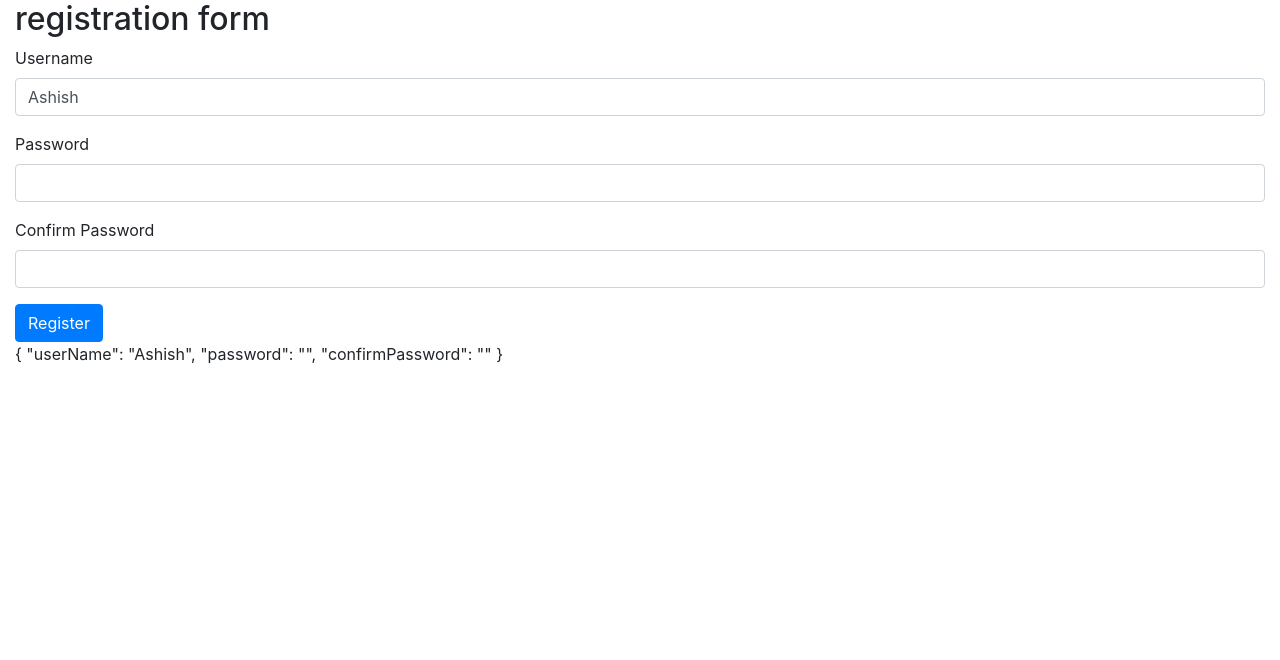
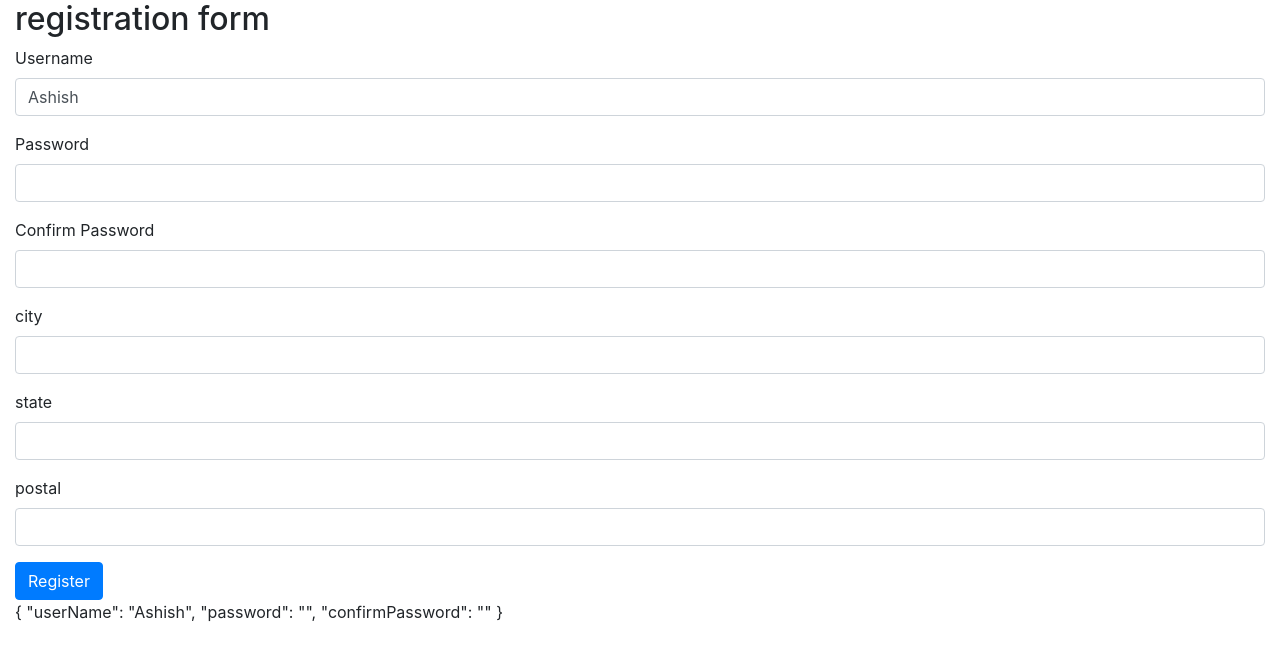
Before and after one commit to Ashish3832/angular-classdrivenform, an Angular app: page / in a window 1280 px wide. Shown: the top 660 px of the page. Built offline with nearby package versions, Linux system fonts and the light colour scheme.

Commit message:
1 file modified

```diff
--- a/src/app/app.component.html
+++ b/src/app/app.component.html
@@ -16,6 +16,23 @@
       <input type="password" formControlName="confirmPassword" class="form-control">
     </div>
 
+    <div>
+      <div class="form-group">
+        <label>city</label>
+        <input type="text" class="form-control">
+      </div>
+
+      <div class="form-group">
+        <label>state</label>
+        <input type="text" class="form-control">
+      </div>
+
+      <div class="form-group">
+        <label>postal</label>
+        <input type="text" class="form-control">
+      </div>
+    </div>
+
     <button class="btn btn-primary" type="submit">Register</button>
 
 
```
